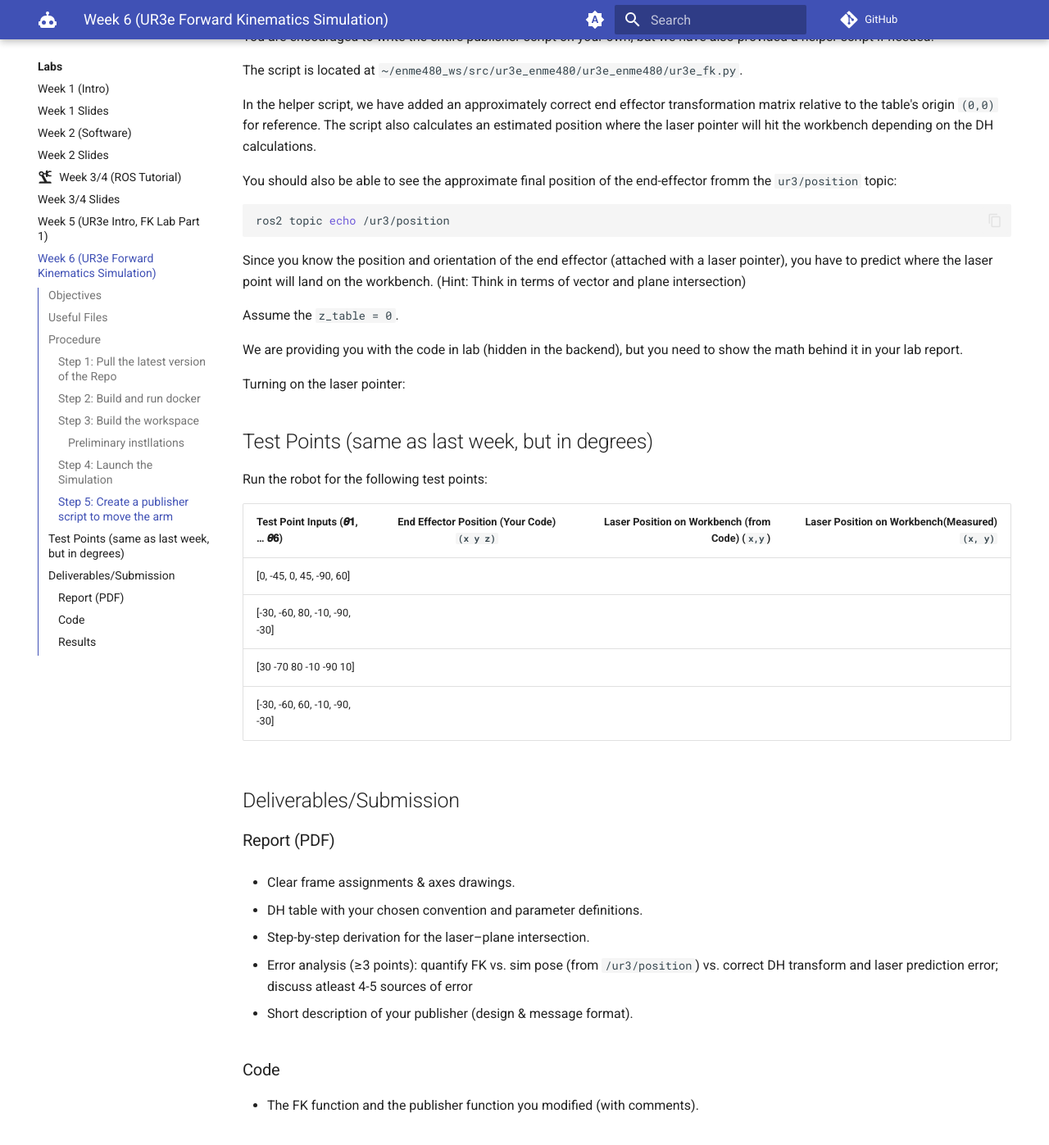
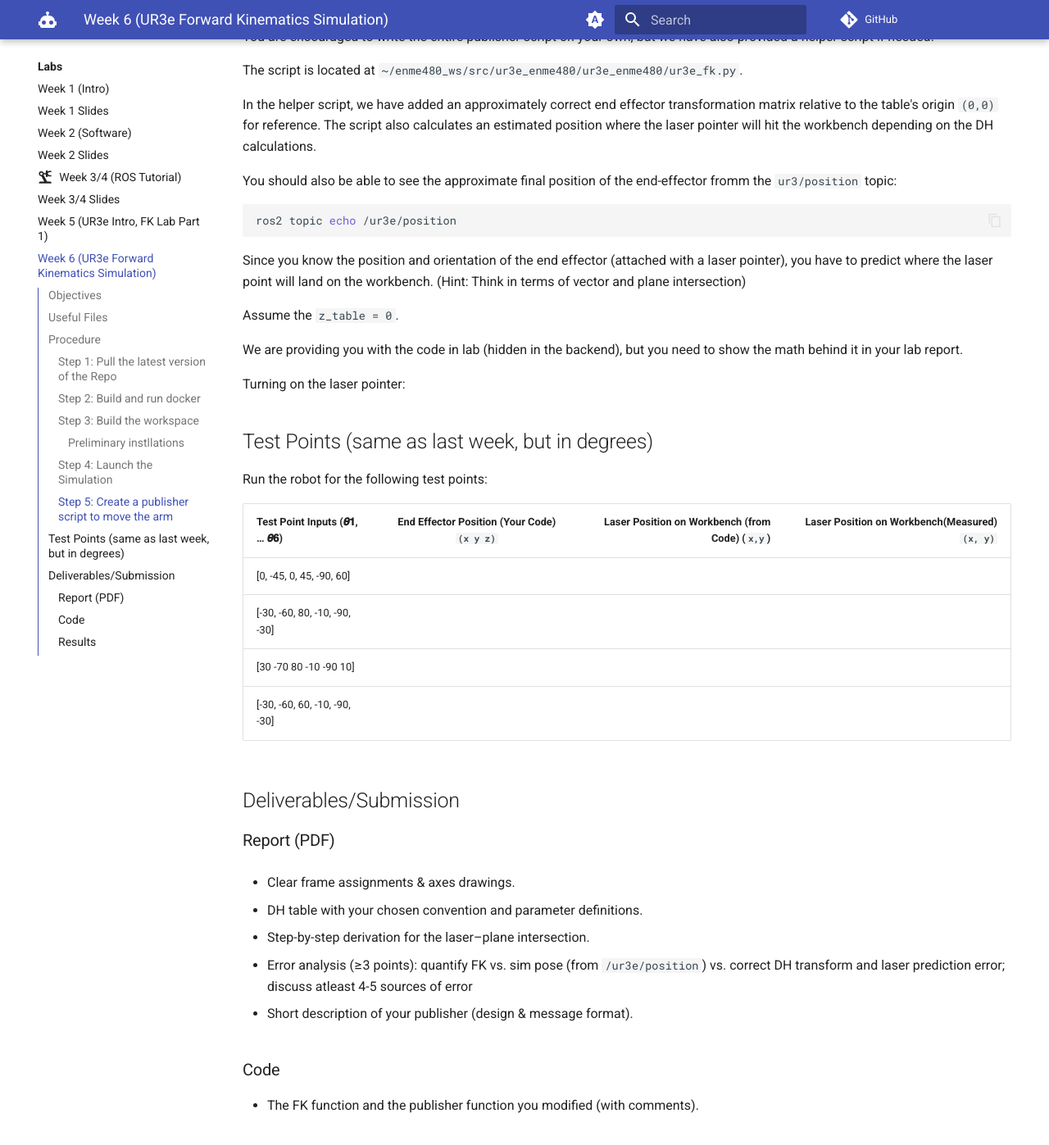
Before and after one commit to ENME480/enme480.github.io, an MkDocs documentation site: the page built from docs/labs/week-06.md, in a window 1280 px wide and 1400 px high, scrolled down 3367 px. Shown: the top 1397 px of the window at 82% size. Built offline with MkDocs 1.6.1 and Material for MkDocs 9.7.7, drawn with Linux system fonts in a browser that asks for light colours; plug-ins that fetch from the network failed and are left out; comment, search, counter and statistics services are not loaded; the version menu is left out.

Commit message:
we are using a ur3e not a ur3

````diff
--- a/docs/labs/week-06.md
+++ b/docs/labs/week-06.md
@@ -159,7 +159,7 @@ In the helper script, we have added an approximately correct end effector transf
 You should also be able to see the approximate final position of the end-effector fromm the `ur3/position` topic:
 
 ```bash
-ros2 topic echo /ur3/position
+ros2 topic echo /ur3e/position
 ```
 
 Since you know the position and orientation of the end effector (attached with a laser pointer), you have to predict where the laser point will land on the workbench. (Hint: Think in terms of vector and plane intersection)
@@ -192,7 +192,7 @@ Run the robot for the following test points:
 
 - Step-by-step derivation for the laser–plane intersection.
 
-- Error analysis (≥3 points): quantify FK vs. sim pose (from `/ur3/position`) vs. correct DH transform and laser prediction error; discuss atleast 4-5 sources of error
+- Error analysis (≥3 points): quantify FK vs. sim pose (from `/ur3e/position`) vs. correct DH transform and laser prediction error; discuss atleast 4-5 sources of error
 
 - Short description of your publisher (design & message format).
 
````
